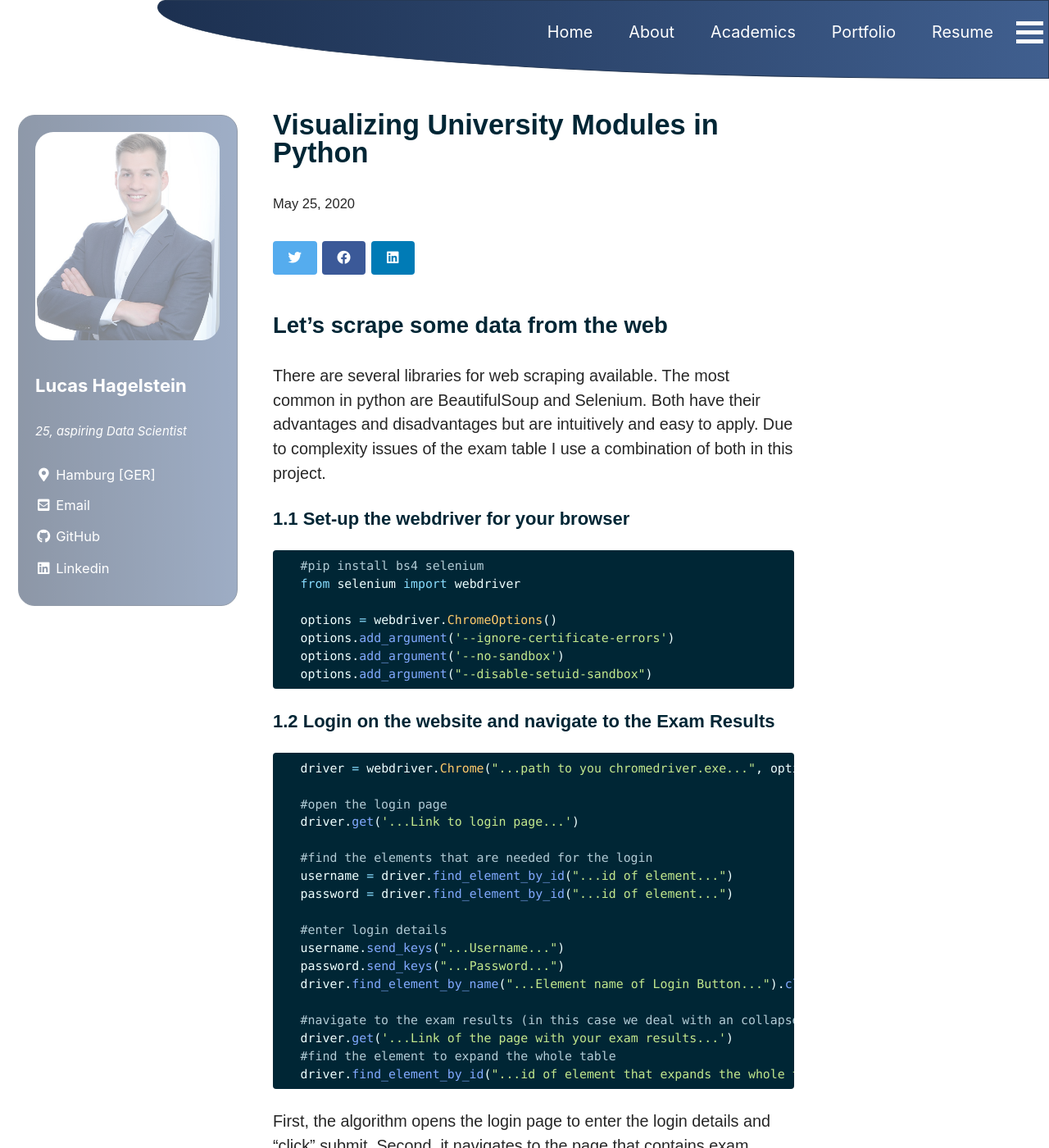
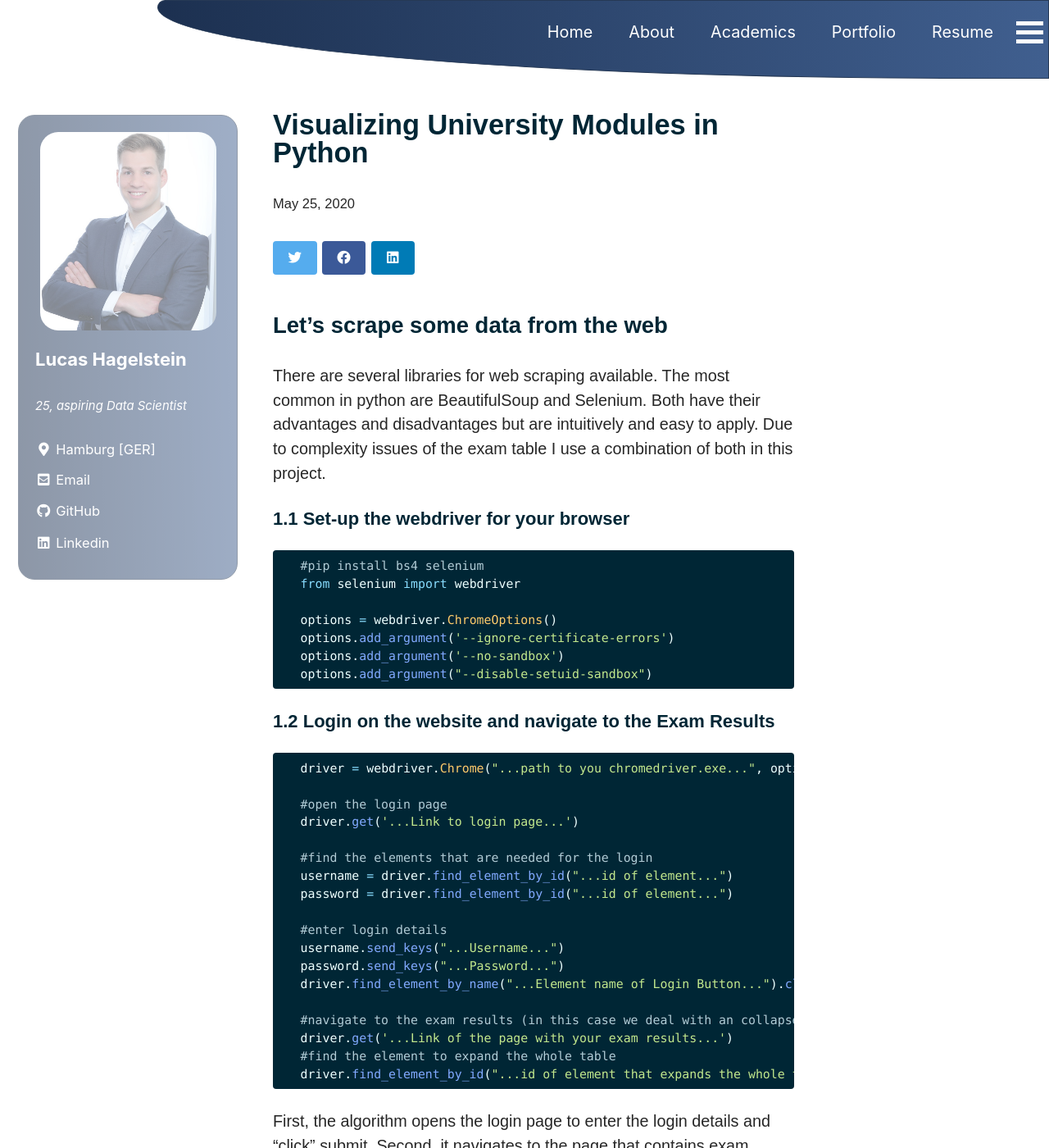
Before and after one commit to LHAGELS/LHAGELS.github.io, a Jekyll site: the page built from _posts/2020-05-25-Visualizing-University_Modules_in_Python.md, in a window 1280 px wide and 1400 px high. Shown: the whole window at 82% size. Built offline with Jekyll 4.4.1, drawn with Linux system fonts in a browser that asks for light colours; cached includes are drawn as plain includes; nearby versions of some CDN libraries.

Commit message:
new github

````diff
--- a/_posts/2020-05-25-Visualizing-University_Modules_in_Python.md
+++ b/_posts/2020-05-25-Visualizing-University_Modules_in_Python.md
@@ -274,14 +274,14 @@
     "credits abs." (= "proportion in %") credits in "study section"
 
 ```python
-#create a list of unique values
-sections = list(df_modules["Section"].sort_values().unique())
+  #create a list of unique values
+  sections = list(df_modules["Section"].sort_values().unique())
 
-#check for each value in list
-for i in sections:
-  value = sum(df_modules["Credits"][df_modules["Section"] == i])
-  percent = round(sum((df_modules["Credits"][df_modules["Section"] == i]) / sum(df_modules["Credits"]))*100, 1)
-  print(value, "(=", percent, "%)", "credits in", i)
+  #check for each value in list
+  for i in sections:
+    value = sum(df_modules["Credits"][df_modules["Section"] == i])
+    percent = round(sum((df_modules["Credits"][df_modules["Section"] == i]) / sum(df_modules["Credits"]))*100, 1)
+    print(value, "(=", percent, "%)", "credits in", i)
 ```
 
 ### 3.2 Visualizing the new Insights as Treemap
@@ -324,4 +324,4 @@
   plt.savefig("...system path...")
 ```
 
-{% include feature_row id="feature_row1" type="center" %}
+{% include Squarify_Treemap.html %}
--- a/_sass/minimal-mistakes/_sidebar.scss
+++ b/_sass/minimal-mistakes/_sidebar.scss
@@ -141,7 +141,7 @@
   }
 
   img {
-    max-width: 225px;
+    max-width: 215px;
     border-radius: 1em;
     margin: auto;
     border: 0px solid white;
````
